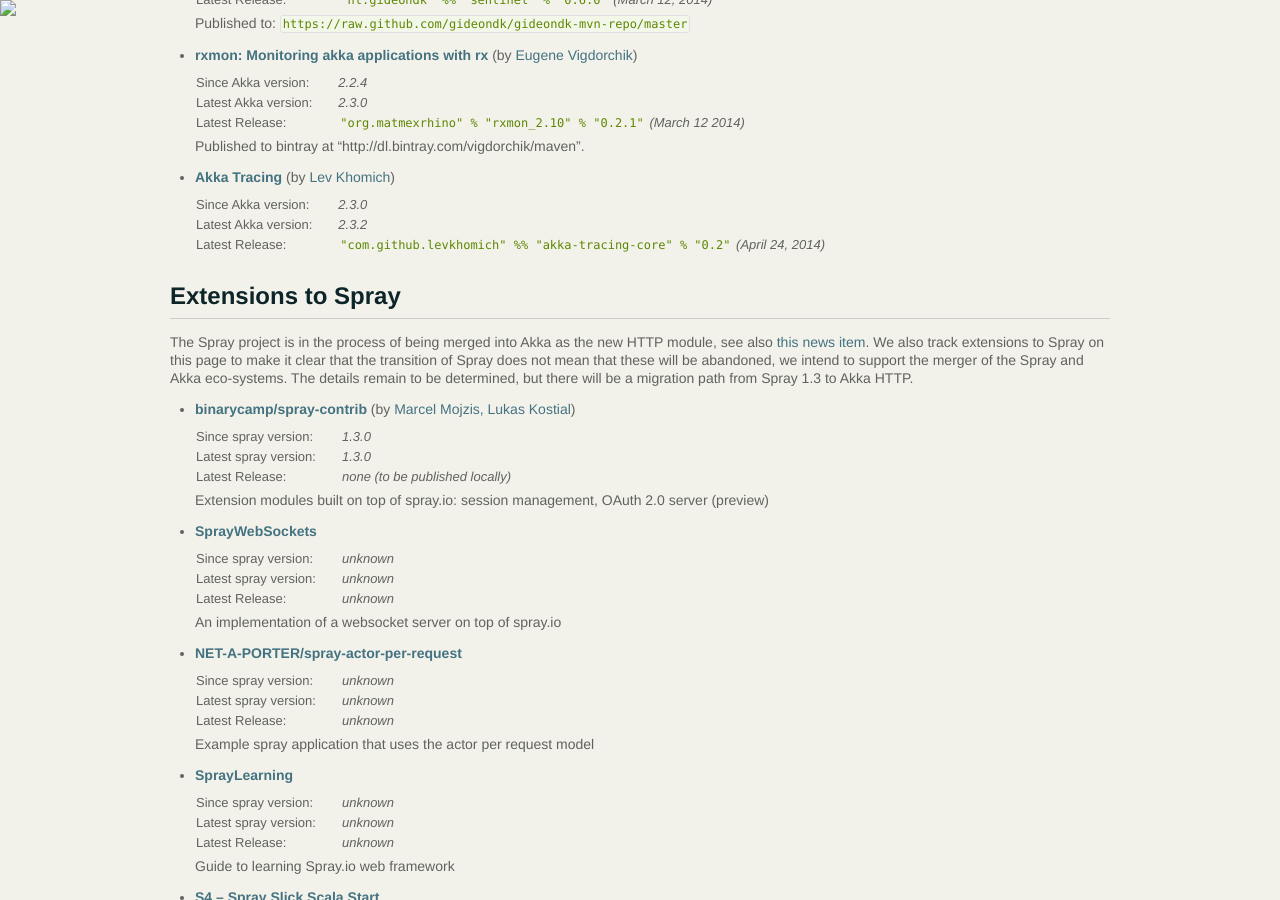
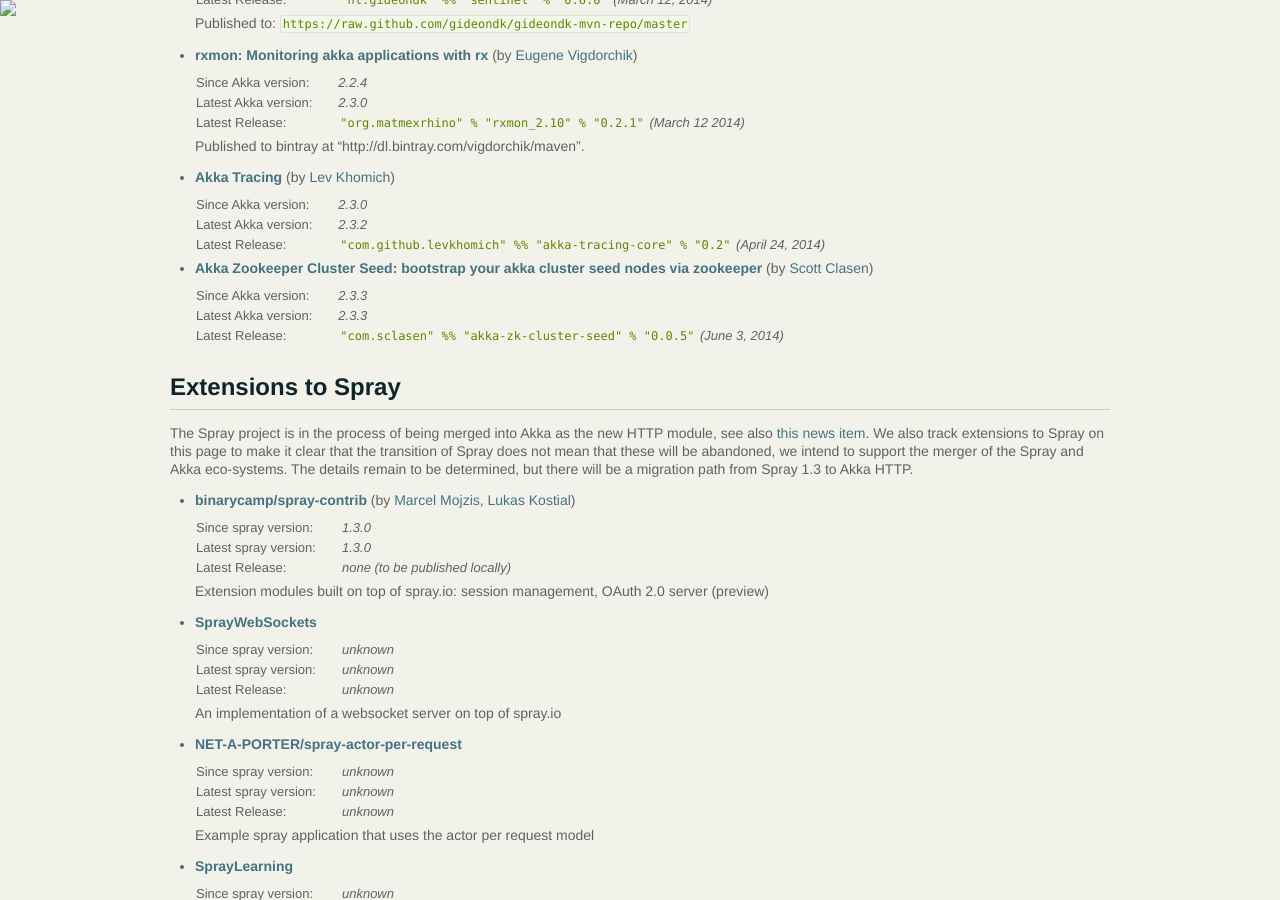
Before and after one commit to raboof/akka.github.com, a Jekyll site: the page built from community/index.md, in a window 1280 px wide and 900 px high, scrolled down 1652 px. Built offline with Jekyll 4.4.1, drawn with Linux system fonts in a browser that asks for light colours.

Commit message:
add akka-zk-cluster-seed

```diff
--- a/community/index.md
+++ b/community/index.md
@@ -154,6 +154,14 @@
     <tr><td>Since Akka version:</td><td>2.3.0</td></tr>
     <tr><td>Latest Akka version:</td><td>2.3.2</td></tr>
     <tr><td>Latest Release:</td><td><code>"com.github.levkhomich" %% "akka-tracing-core" % "0.2"</code> (April 24, 2014)</td></tr>
+  </table>
+
+* **[Akka Zookeeper Cluster Seed: bootstrap your akka cluster seed nodes via zookeeper](https://github.com/sclasen/akka-zk-cluster-seed)** (by [Scott Clasen](https://github.com/sclasen))
+
+  <table class="stats">
+    <tr><td>Since Akka version:</td><td>2.3.3</td></tr>
+    <tr><td>Latest Akka version:</td><td>2.3.3</td></tr>
+    <tr><td>Latest Release:</td><td><code>"com.sclasen" %% "akka-zk-cluster-seed" % "0.0.5"</code> (June 3, 2014)</td></tr>
   </table>
 
 ## Extensions to Spray
```
